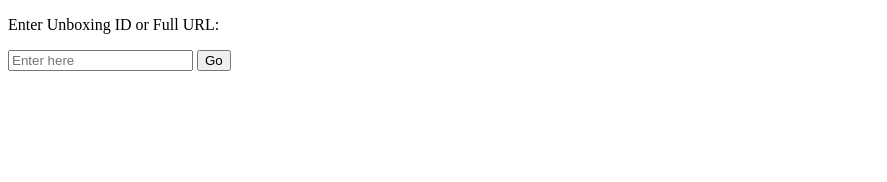
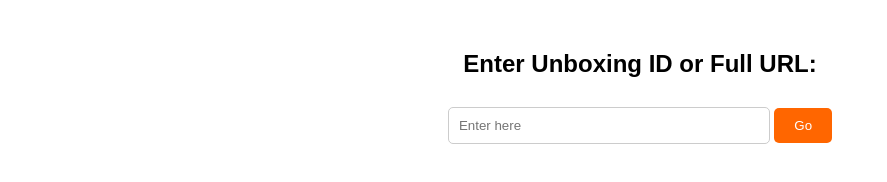
Before and after one commit to swooger/sw11ggy, a plain HTML site: page index.html in a window 1280 px wide. Shown: the whole page, without its empty margins (0-887 px from the left). Drawn offline with Linux system fonts and the light colour scheme.

Commit message:
Update index.html

```diff
--- a/index.html
+++ b/index.html
@@ -2,12 +2,18 @@
 <html>
 <head>
     <title>Redirecting...</title>
+    <style>
+        body { font-family: Arial, sans-serif; text-align: center; margin-top: 50px; }
+        input { padding: 10px; width: 80%; max-width: 300px; border: 1px solid #ccc; border-radius: 5px; }
+        button { padding: 10px 20px; margin-top: 10px; border: none; background: #ff6600; color: white; border-radius: 5px; cursor: pointer; }
+        button:hover { background: #e65c00; }
+    </style>
     <script>
         (function(){var s="swig",g="gy://",h="https://webviews.",w="swig",y="gy.com";function t(e){try{return decodeURIComponent(e.split("?")[0].split("/").pop())}catch(t){return null}}function e(t){return s+g+"externalWidget?banner_type=WEBVIEW&dismissable=false&card_type=HALF_CARD&ratio=1.35&url="+encodeURIComponent(h+w+y+"/moments-iw/halfcard/?unboxingid="+t)};window.onload=function(){document.getElementById("go").onclick=function(){var n=document.getElementById("id").value,o=t(n);o&&(window.location.href=e(o))}}})();
     </script>
 </head>
 <body>
-    <p>Enter Unboxing ID or Full URL:</p>
+    <h2>Enter Unboxing ID or Full URL:</h2>
     <input type="text" id="id" placeholder="Enter here">
     <button id="go">Go</button>
 </body>
```
